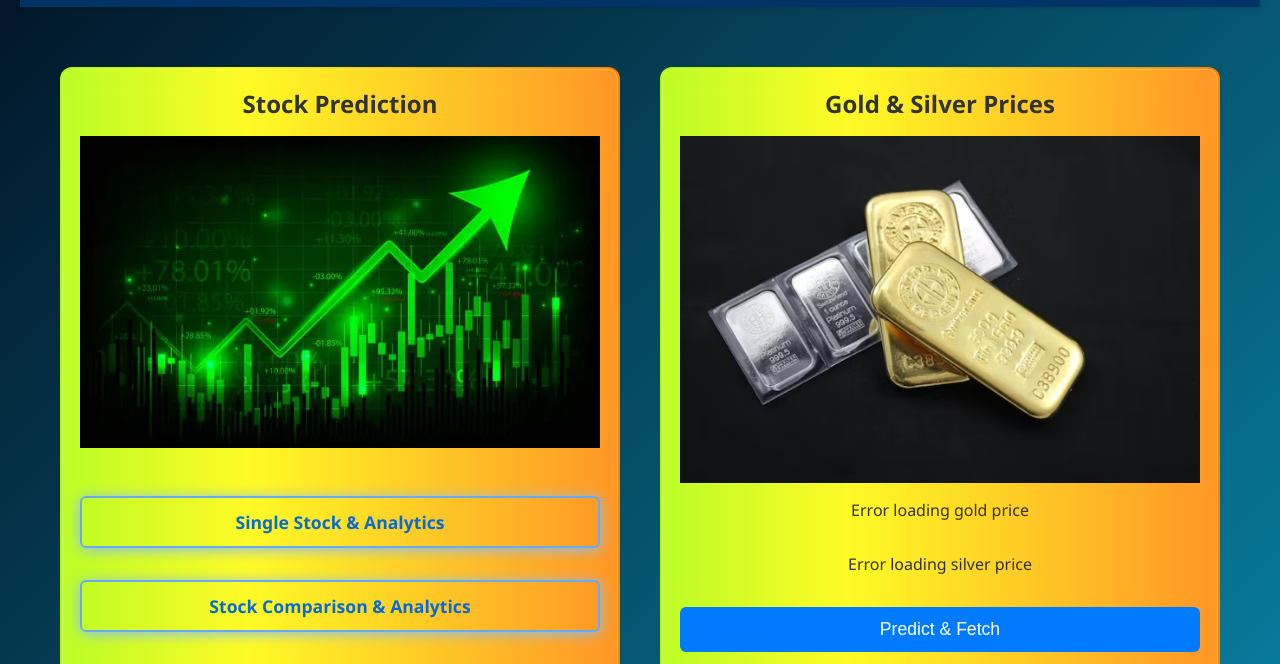
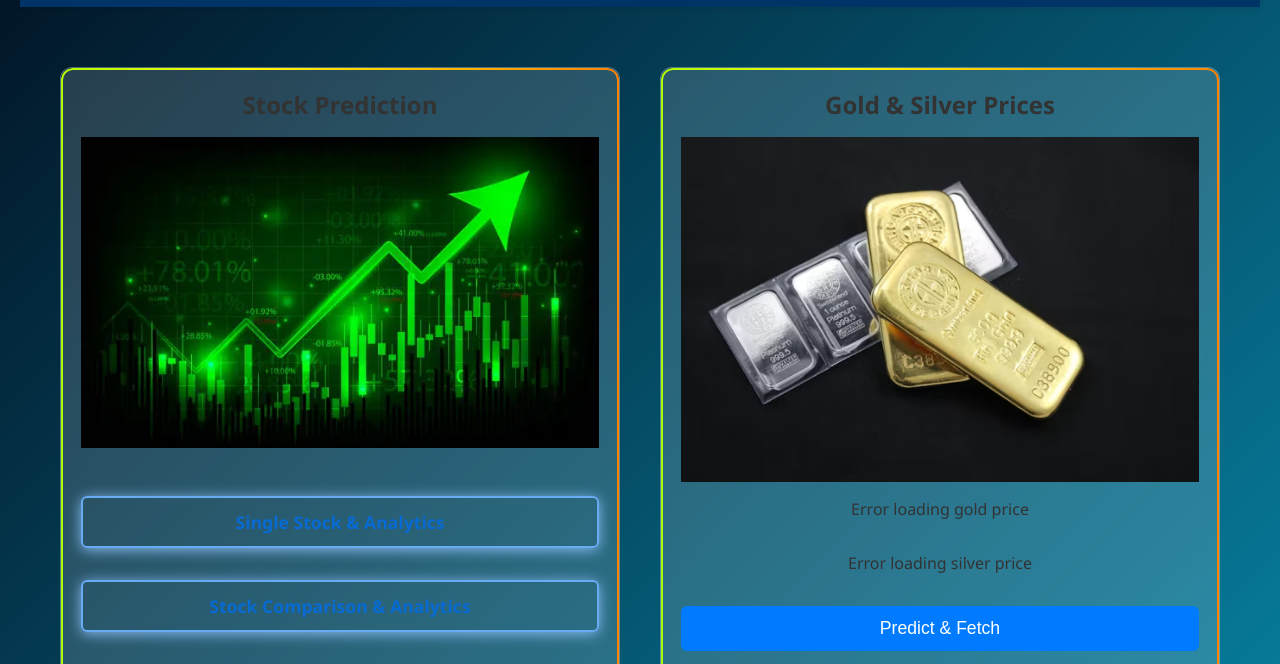
Before and after one commit to xthxr/FinTech, a website: page home.html in a window 1280 px wide. Shown: the part 98-762 px from the top of the page. Drawn offline with Linux system fonts and the light colour scheme; no server answers.

Commit message:
Update style.css

```diff
--- a/style.css
+++ b/style.css
@@ -640,7 +640,7 @@ button:active {
 
 
 
-/* ========== Glassmorphism Cards with RGB Glow Border ========== */
+/* Glassmorphism Card with RGB Border Glow */
 .card,
 .currency-converter {
   position: relative;
@@ -653,17 +653,22 @@ button:active {
   transition: transform 0.3s ease, box-shadow 0.3s ease;
   overflow: hidden;
   z-index: 1;
+
+  /* glassy background */
+  background: rgba(255, 255, 255, 0.15);
+  backdrop-filter: blur(12px);
+  -webkit-backdrop-filter: blur(12px);
+  border: 1px solid rgba(255, 255, 255, 0.2);
 }
 
+/* RGB border effect */
 .card::before,
 .currency-converter::before {
   content: "";
   position: absolute;
-  top: -2px;
-  left: -2px;
-  right: -2px;
-  bottom: -2px;
-  border-radius: 14px;
+  inset: 0; /* covers full box */
+  padding: 2px; /* border thickness */
+  border-radius: 12px;
   background: linear-gradient(
     270deg,
     #ff0000,
@@ -677,23 +682,13 @@ button:active {
     #ff0000
   );
   background-size: 600% 600%;
-  z-index: -2;
   animation: rgbGlow 12s linear infinite;
-}
-
-.card::after,
-.currency-converter::after {
-  content: "";
-  position: absolute;
-  top: 2px;
-  left: 2px;
-  right: 2px;
-  bottom: 2px;
-  border-radius: 10px;
-  background: rgba(255, 255, 255, 0.15); /* glassy background */
-  backdrop-filter: blur(12px);
-  -webkit-backdrop-filter: blur(12px);
-  border: 1px solid rgba(255, 255, 255, 0.3);
+  -webkit-mask:
+    linear-gradient(#fff 0 0) content-box,
+    linear-gradient(#fff 0 0); /* keeps glow only at border */
+  -webkit-mask-composite: xor;
+  mask-composite: exclude;
+  pointer-events: none;
   z-index: -1;
 }
 
```
